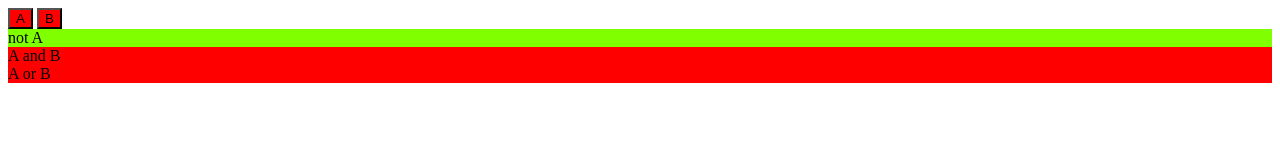
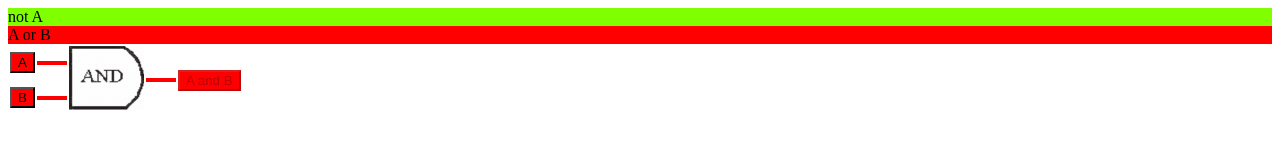
Before and after one commit to VictorO10/WebLogicCircuitSim, a plain HTML site: page src/index.html in a window 1280 px wide. Drawn offline with Linux system fonts and the light colour scheme.

Commit message:
Added wire functionality + example AND gate

```diff
--- a/src/index.html
+++ b/src/index.html
@@ -6,13 +6,30 @@
 <title>Javascript Try Stuff</title>
 </head>
 <body>
-	<div id="myBox">
-		<button id="btnA">A</button>
-		<button id="btnB">B</button>
+	<div id="notA">not A</div>
+	<div id="aOrB">A or B</div>
+	<div>
+		<table id="LogicBlock">
+			<tr>
+				<!-- In Button -->
+				<td><button id="btnA">A</button></td>
+				<!-- In Wire -->
+				<td><div id="wireA" class="wire"></div></td>
+				<!-- Gate -->
+				<td rowspan="2"><img src="img/gates/andGate.png"></td>
+				<!-- Out Wire -->
+				<td rowspan="2"><div id="wireAAndB" class="wire"></td>
+				<!-- Out Button -->
+				<td rowspan="2"><button id="aAndB" disabled>A and B</td>
+			</tr>
+			<tr>
+				<!-- In Button -->
+				<td><button id="btnB">B</button></td>
+				<!-- In Wire -->
+				<td><div id="wireB" class="wire"></div></td>
+			</tr>
+		</table>
 	</div>
-	<div id="notA">not A</div>
-	<div id="aAndB">A and B</div>
-	<div id="aOrB">A or B</div>
 </body>
 <script src="script.js"></script>
 </html>
--- a/src/script.js
+++ b/src/script.js
@@ -1,8 +1,10 @@
 class Signal {
 	setClass()
 	{
-		var cl = this.obj.classList;
-		if (this.state == true) {
+		var state = this.state;
+		this.elem.forEach(function (elem) {
+			var cl = elem.classList;
+			if (state == true) {
 				if (cl.contains('signalOff'))
 				{
 					cl.remove('signalOff');
@@ -15,11 +17,19 @@ class Signal {
 				}
 					cl.add('signalOff');
 			}
+		});
 	}
 
-	constructor(obj, state) {
-		this.obj = obj;
+	constructor(elem, state) {
+		this.elem = elem;
 		this.state = state;
+		this.setClass();
+	}
+
+	// Adds a HTML element to the element list.
+	addElem(elem){
+		var x = 5;
+		this.elem.push(elem);
 		this.setClass();
 	}
 
@@ -65,21 +75,29 @@ class LogicOr extends LogicBlock {
 	}
 }
 
-/// Attaches a signal to a HTML element.
-/// @returns an objects containing the HTML element and the signal.
-function addElemSig(elemId, value)
+/// Attaches an existing signal to a HTML element.
+/// @returns an object containing the HTML element.
+function addElemSig(elemId, sig)
 {
 	var elem = document.getElementById(elemId);
-	var sig = new Signal(elem, value);
+	sig.addElem(elem);
+}
+
+/// Attaches a new signal to a HTML element.
+/// @returns an object containing the HTML element and the signal.
+function addElemNewSig(elemId, value)
+{
+	var elem = document.getElementById(elemId);
+	var sig = new Signal([elem], value);
 
 	return {elem, sig};
 }
 
-/// Attaches a signal to a HTML button and adds the click event to the button.
+/// Attaches a new signal to a HTML button and adds the click event to the button.
 /// @returns the signal
 function addBtnSig(btnId, value)
 {
-	let btnSig = addElemSig(btnId, value);
+	let btnSig = addElemNewSig(btnId, value);
 	btn = btnSig.elem;
 	sig = btnSig.sig
 	btn.addEventListener("click", sig.toggle.bind(sig));
@@ -92,19 +110,24 @@ sigA = addBtnSig('btnA', false);
 sigB = addBtnSig('btnB', false);
 
 // Configure -not A- output signal.
-var sigNotA = addElemSig('notA', false).sig;
+var sigNotA = addElemNewSig('notA', false).sig;
 // Configure -not A- gate.
 var notGate = new LogicNot([sigA], [sigNotA]);
 setInterval("notGate.exec()", 10);
 
 // Configure -A and B- output signal.
-var sigAAndB = addElemSig('aAndB', false).sig;
+var sigAAndB = addElemNewSig('aAndB', false).sig;
 // Configure -A and B- gate.
 var andGate = new LogicAnd([sigA, sigB], [sigAAndB]);
 setInterval("andGate.exec()", 10);
 
 // Configure -A or B- output signal.
-var sigAOrB = addElemSig('aOrB', false).sig;
+var sigAOrB = addElemNewSig('aOrB', false).sig;
 // Configure -A or B- gate.
 var orGate = new LogicOr([sigA, sigB], [sigAOrB]);
 setInterval("orGate.exec()", 10);
+
+// Attach wires to the signals.
+sigA.addElem(document.getElementById("wireA"));
+sigB.addElem(document.getElementById("wireB"));
+sigAAndB.addElem(document.getElementById("wireAAndB"));
--- a/src/style.css
+++ b/src/style.css
@@ -5,3 +5,14 @@
 .signalOn {
 	background-color: Chartreuse;
 }
+
+div.wire {
+	height: 4px;
+	width: 30px;
+}
+
+/* And this to your table's `td` elements. */
+#LogicBlock td {
+   padding: 0;
+   margin: 0;
+}
```
Also changed, not shown: src/img/gates/andGate.png (added). Lines whose indentation alone changed are shown as unchanged.
